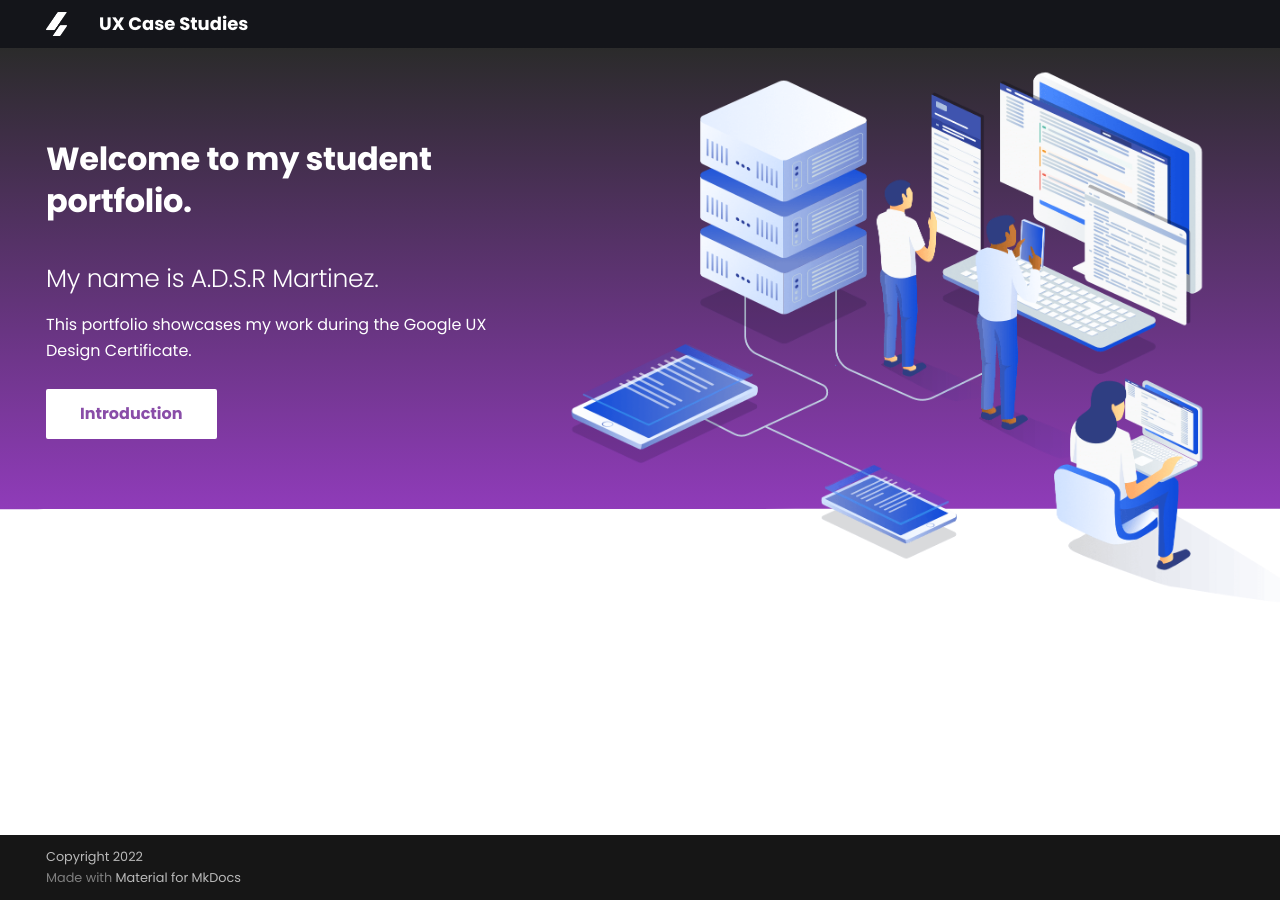
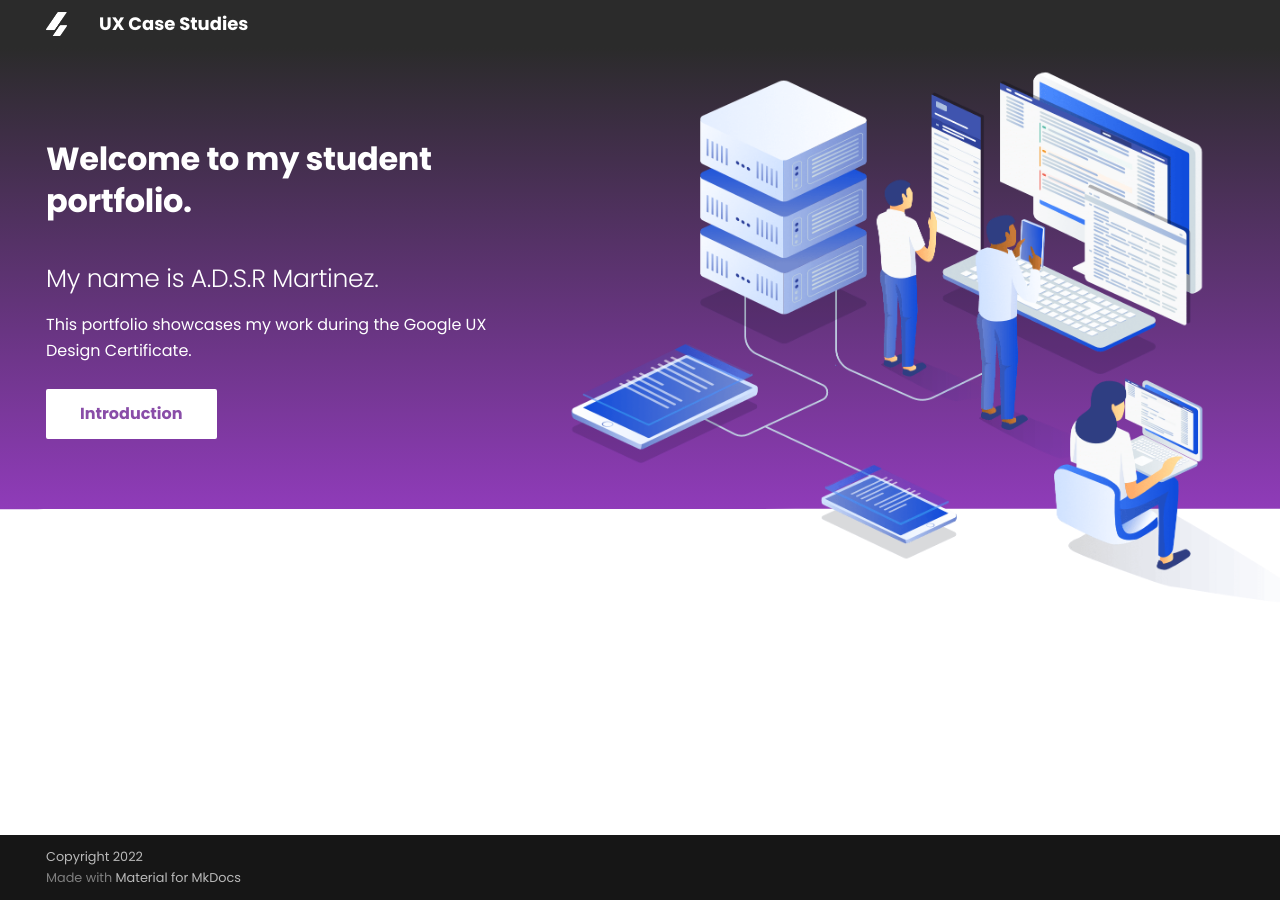
Before and after one commit to divstackio/docs-study, an MkDocs documentation site: the page built from docs/index.md, in a window 1280 px wide. Built offline with MkDocs 1.6.1 and Material for MkDocs 9.7.7, drawn with Linux system fonts in a browser that asks for light colours.

Commit message:
Update mkdocs.yml

```diff
--- a/mkdocs.yml
+++ b/mkdocs.yml
@@ -28,7 +28,7 @@
     - toc.integrate
     - toc.follow
   palette:
-    primary: 'black'
+    primary: 'indigo'
     accent: 'indigo'
   icon:
     admonition:
```
